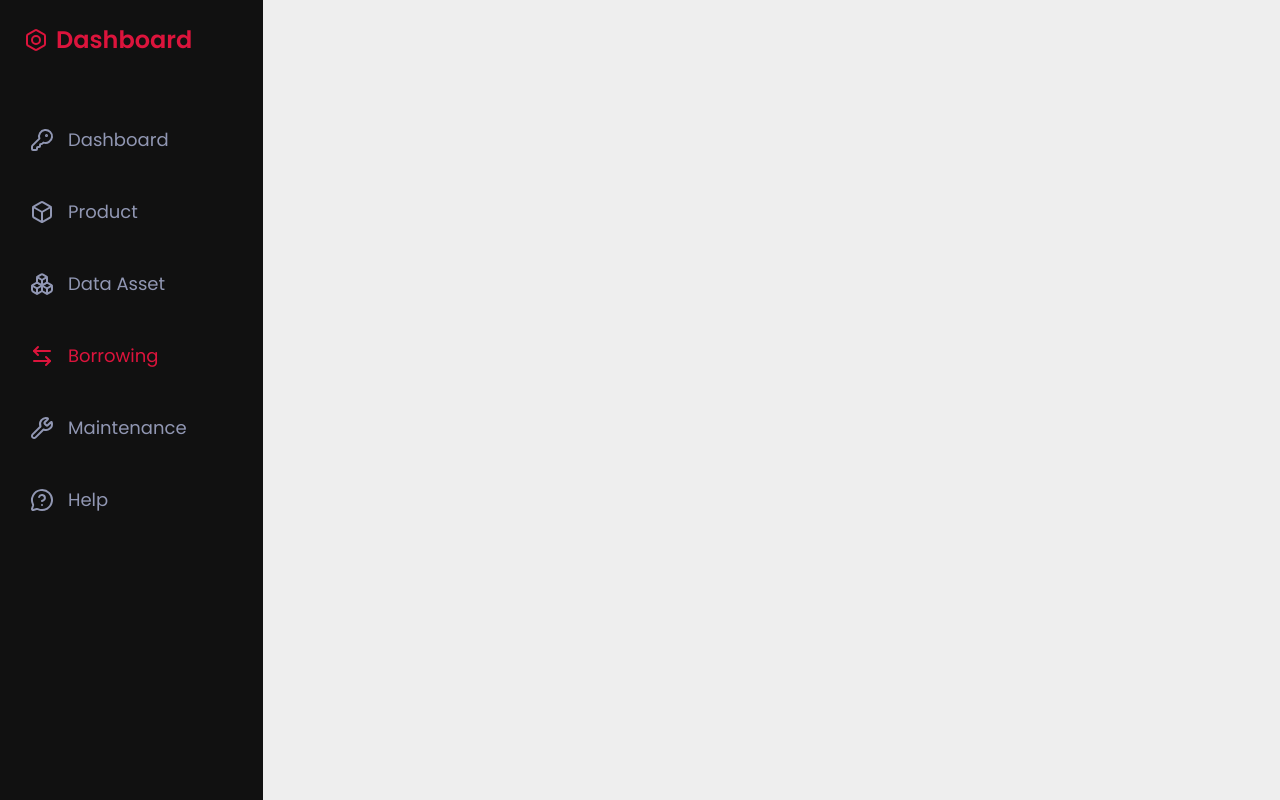
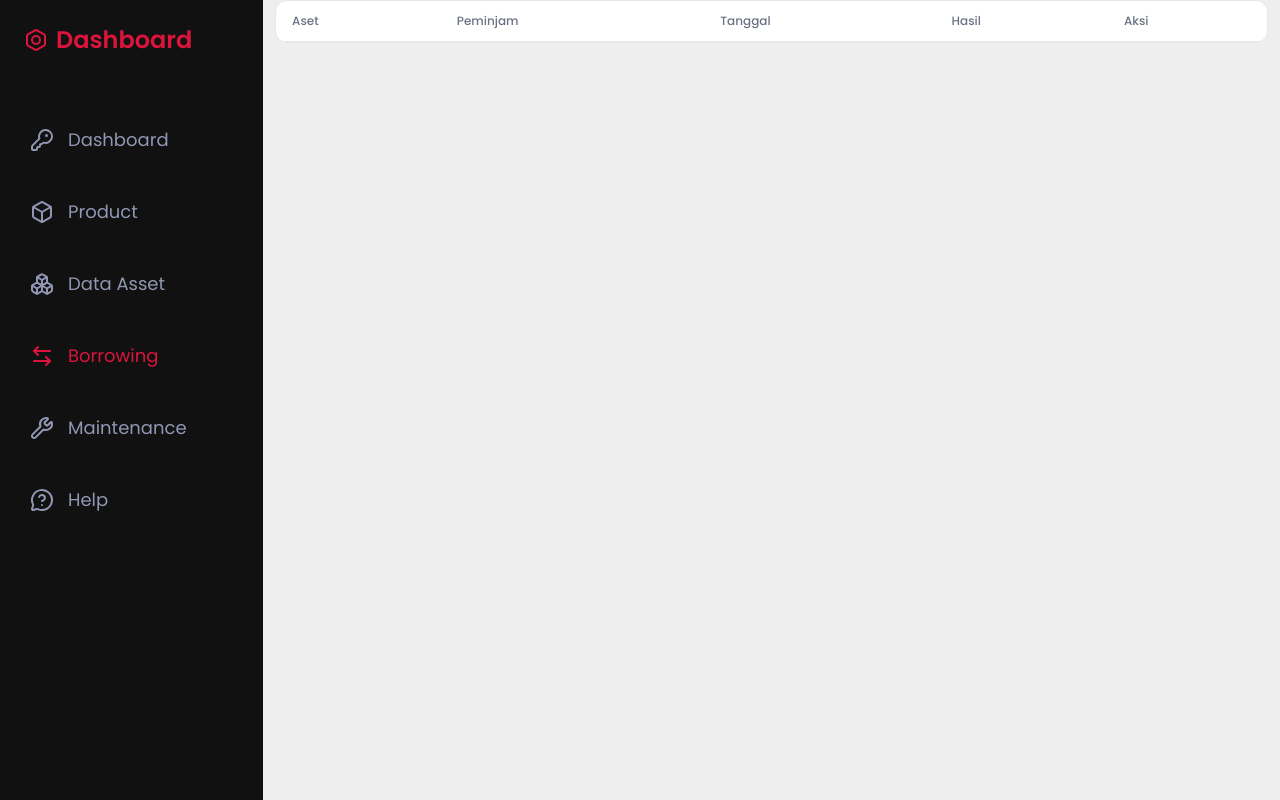
Before and after one commit to aurandyairlangga/Inventaris-kkp, a React (Vite) app: page /borrowing in a window 1280 px wide. Built offline with nearby package versions, Linux system fonts and the light colour scheme.

Commit message:
add fitur peminjaman

```diff
--- a/src/App.jsx
+++ b/src/App.jsx
@@ -3,6 +3,7 @@ import DashboardPage from "./pages/dashboard/DashboardPage";
 import Layout from "./layouts/main/MainLayout";
 import ProductPage from "./pages/product/ProductPage";
 import DataAsset from "./features/dataAsset-features/DataAsset";
+import Borrowing from "./features/peminjaman-features/Borrowing";
 
 const App = () => {
   return (
@@ -12,7 +13,7 @@ const App = () => {
           <Route index element={<DashboardPage />} />
           <Route path="product" element={<ProductPage />} />
           <Route path="dataAsset" element={<DataAsset />}></Route>
-          <Route path="borrowing"></Route>
+          <Route path="borrowing" element={<Borrowing />}></Route>
           <Route path="maintenance"></Route>
           <Route path="help"></Route>
         </Route>
--- /dev/null
+++ b/src/features/peminjaman-features/Borrowing.jsx
@@ -0,0 +1,60 @@
+import Table from "@/components/Table";
+import { Pencil, Trash2 } from "lucide-react";
+
+const Borrowing = ({
+  borrowingList = [],
+  onEdit = () => {},
+  onDelete = () => {},
+}) => {
+  const columns = [
+    {
+      key: "aset",
+      header: "Aset",
+      cell: (value) => value,
+    },
+    {
+      key: "peminjam",
+      header: "Peminjam",
+      cell: (value) => value,
+    },
+    {
+      key: "tanggal",
+      header: "Tanggal",
+      cell: (value) => value,
+    },
+    {
+      key: "hasil",
+      header: "Hasil",
+      cell: (value) => value,
+    },
+    {
+      key: "id",
+      header: "Aksi",
+      cell: (id) => (
+        <div className="flex items-center gap-3 text-gray-400">
+          <button
+            type="button"
+            onClick={() => onEdit(id)}
+            aria-label="Edit"
+            className="flex h-9 w-9 cursor-pointer items-center justify-center rounded-lg transition-colors hover:bg-blue-50 hover:text-blue-600"
+          >
+            <Pencil size={16} />
+          </button>
+
+          <button
+            type="button"
+            onClick={() => onDelete(id)}
+            aria-label="Hapus"
+            className="flex h-9 w-9 cursor-pointer items-center justify-center rounded-lg transition-colors hover:bg-red-50 hover:text-red-600"
+          >
+            <Trash2 size={16} />
+          </button>
+        </div>
+      ),
+    },
+  ];
+
+  return <Table columns={columns} data={borrowingList} />;
+};
+
+export default Borrowing;
```
